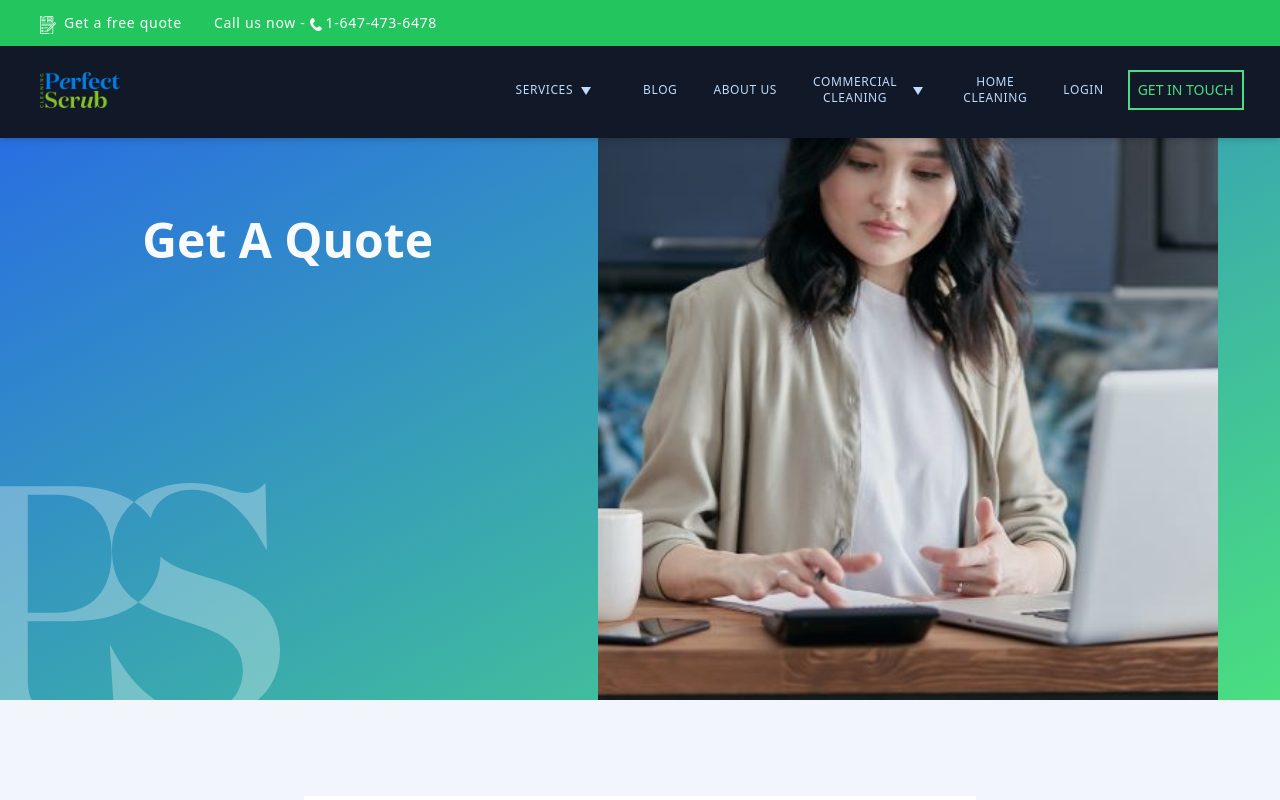
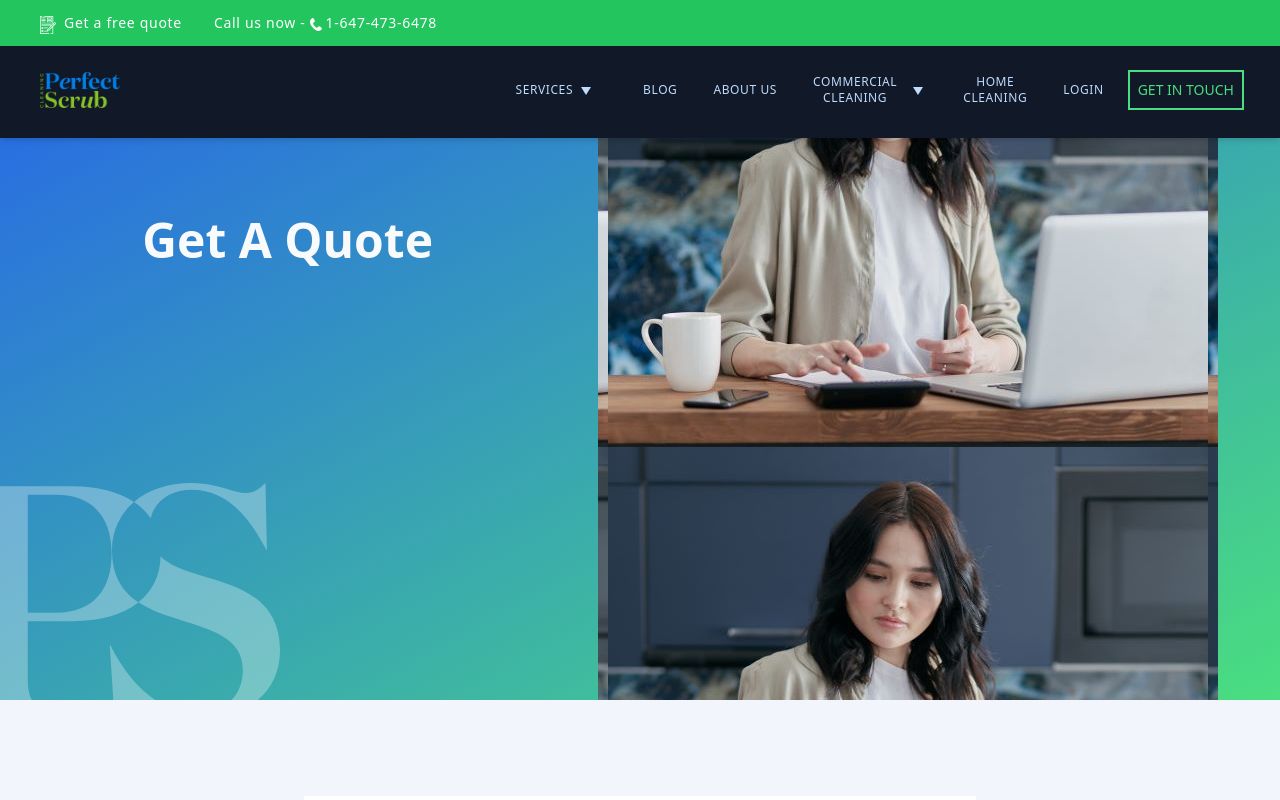
Before and after one commit to perfectscrub/perfect-scrub, a Next.js app: page /quote in a window 1280 px wide. Shown: the top 800 px of the page. Built offline with nearby package versions, Linux system fonts and the light colour scheme.

Commit message:
max-width added to body adjusted styling

```diff
--- a/styles/globals.css
+++ b/styles/globals.css
@@ -22,6 +22,12 @@
 
   /* #region Background  */
 
+
+  header,
+  body {
+    max-width: 1600px;
+    margin: 0 auto;
+  }
 
   body {
     overflow-x: hidden;
@@ -77,10 +83,16 @@
     @apply bg-cover bg-left;
   }
 
-  .commercial-cleaning-image {
+  .home-cleaning-image {
     background: linear-gradient(to bottom, rgba(47, 61, 64, 0.5) 20%, rgba(47, 61, 64, 0.4) 30%, transparent), url(/office-cleaning-indoors.jpg);
     @apply bg-cover;
-    background-position: 68% 50%;
+    background-position: 88% 50%;
+  }
+
+  .commercial-cleaning-image {
+    background: linear-gradient(to bottom, rgba(47, 61, 64, 0.5) 20%, rgba(47, 61, 64, 0.4) 30%, transparent), url(/buffing-floor.jpg);
+    @apply bg-cover;
+    background-position: 88% 50%;
   }
 
   .residential-cleaning-image {
@@ -210,9 +222,11 @@
   .medical-bg-image,
   .hotel-bg-image,
   .day-care-bg-image,
+  .home-cleaning-image,
   .commercial-cleaning-image,
   .residential-cleaning-image {
     height: 95vh;
+    max-height: 1000px;
     @apply relative flex flex-col items-center pt-40 overflow-hidden bg-cover bg-no-repeat;
   }
 
@@ -298,34 +312,14 @@
     .day-care-bg-image {
       background: linear-gradient(to right, rgb(30 64 175), transparent 55%), url(/facilities/day-care-big.jpg);
     }
-
-    .get-in-touch-image,
-    .get-a-quote-image,
-    .standard-bg-image,
-    .janitorial-bg-image,
-    .deep-bg-image,
-    .disinfecting-bg-image,
-    .carpet-bg-image,
-    .washroom-bg-image,
-    .school-bg-image,
-    .retail-bg-image,
-    .recreational-bg-image,
-    .construction-bg-image,
-    .office-bg-image,
-    .medical-bg-image,
-    .hotel-bg-image,
-    .day-care-bg-image {
-      height: 90vh;
-      @apply bg-cover;
-    }
   }
 
   .glass {
     background: rgba(255, 255, 255, 0.3);
     box-shadow: 0 8px 32px 0 rgba(31, 38, 135, 0.37);
-    backdrop-filter: blur(12px);
-    -webkit-backdrop-filter: blur(12px);
-    border-radius: 10px;
+    backdrop-filter: blur(9px);
+    -webkit-backdrop-filter: blur(9px);
+    border-radius: 20px;
     border: 1px solid rgba(255, 255, 255, 0.18);
   }
 
@@ -824,7 +818,7 @@ form textarea::placeholder {
 }
 
 .facility-list-link {
-  @apply flex gap-2 items-center w-60;
+  @apply flex gap-2 items-center;
 }
 
 
```
